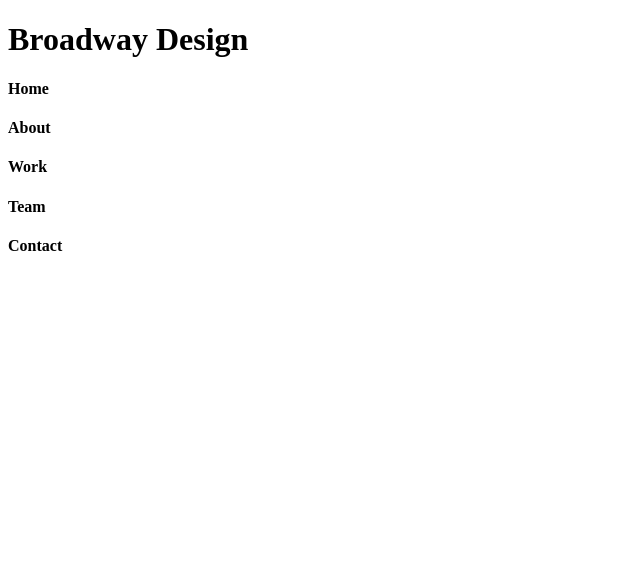
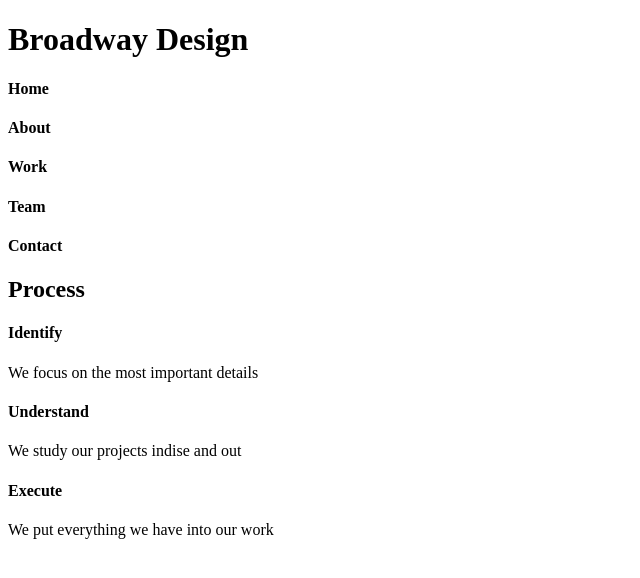
Before and after one commit to simpsonthemaker/broadway, a plain HTML site: page index.html in a window 1280 px wide. Shown: the whole page, without its empty margins (0-640 px from the left). Drawn offline with Linux system fonts and the light colour scheme.

Commit message:
Add Our Process Content

```diff
--- a/index.html
+++ b/index.html
@@ -13,12 +13,18 @@
       <h4>Contact</h4>
     </nav>
 <div class="ourprocess">
+  <h2>Process</h2>
+  <h4>Identify</h4>
+  <p>We focus on the most important details</p>
+  <h4>Understand</h4>
+  <p>We study our projects indise and out</p>
+  <h4>Execute</h4>
+  <p>We put everything we have into our work</p>
+</div>
+<div class="designedny">
 
 </div>
-<div class="Designed in NY">
-
-</div>
-<div class="Footer">
+<div class="footer">
 
 </div>
   </body>
```
